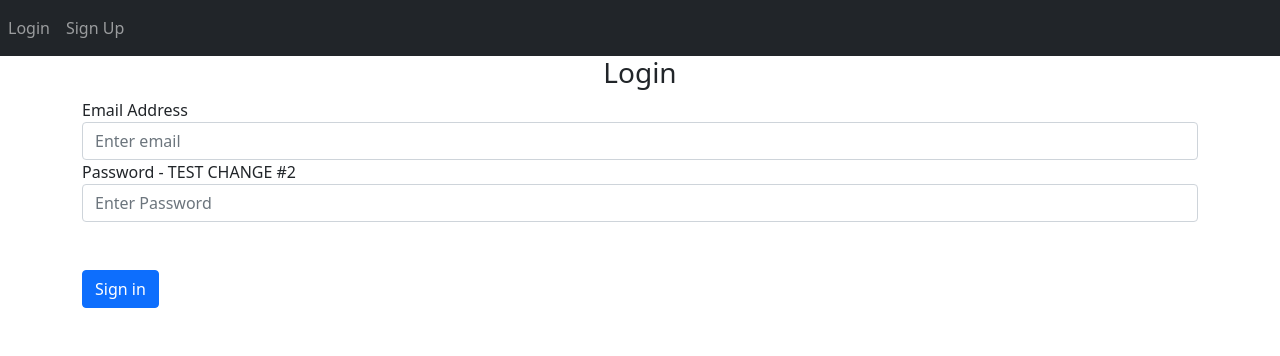
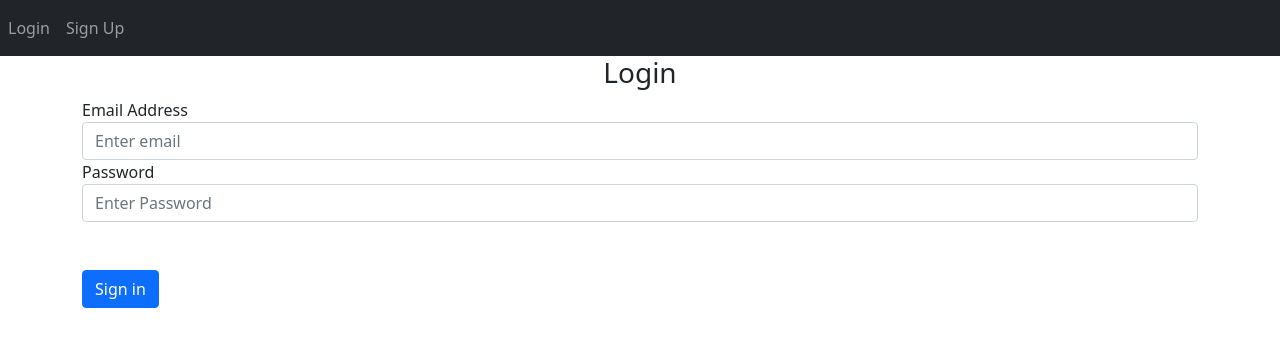
Before and after one commit to maestrogamboa/NOTES__, a Flask app: page /login in a window 1280 px wide. Shown: the top 356 px of the page. Run offline with Flask 2, Linux system fonts and the light colour scheme; some libraries are stand-ins or nearby versions.

```diff
--- a/website/templates/login.html
+++ b/website/templates/login.html
@@ -15,7 +15,7 @@
 
         </div>
         <div class="form-group">
-            <labe for="password">Password - TEST CHANGE #2</labe>
+            <labe for="password">Password</labe>
             <input
                 type="password"
                 class="form-control"
```
